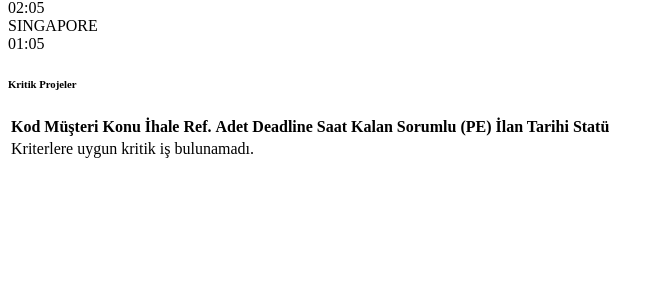
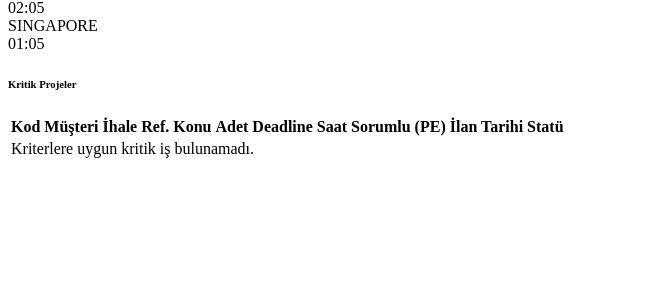
Before and after one commit to samettaskiranwork/aykor-panel, a FastAPI app: template templates/sections/home.html in a window 1280 px wide. Shown: the part 397-697 px from the top of the page, without its empty margins (0-664 px from the left). Run offline with FastAPI, Linux system fonts and the light colour scheme; the template is opened without the code that fills it, so the values that code supplies are empty.

Commit message:
Update home.html

```diff
--- a/templates/sections/home.html
+++ b/templates/sections/home.html
@@ -49,9 +49,9 @@
         <h6 class="fw-bold mb-3 text-danger"><i class="bi bi-exclamation-triangle-fill me-2"></i> Kritik Projeler</h6>
         <div class="table-responsive">
             <table class="table table-sm table-hover table-bordered table-striped table-erp mb-0">
-  <thead class="table-light">
+ <thead class="table-light">
     <tr>
-        <th>Kod</th>             <th>Müşteri</th>         <th>Konu</th>            <th>İhale Ref.</th>      <th>Adet</th>            <th>Deadline</th>        <th>Saat</th>            <th>Kalan</th>           <th>Sorumlu (PE)</th>    <th>İlan Tarihi</th>     <th class="text-center">Statü</th> </tr>
+        <th>Kod</th>             <th>Müşteri</th>         <th>İhale Ref.</th>      <th>Konu</th>            <th>Adet</th>            <th>Deadline</th>        <th>Saat</th>            <th>Sorumlu (PE)</th>    <th>İlan Tarihi</th>     <th class="text-center">Statü</th> </tr>
 </thead>
 <tbody id="homeUpcomingTableBody">
     <tr><td colspan="11" class="text-center py-4 text-muted">Kritik işler taranıyor...</td></tr>
```
